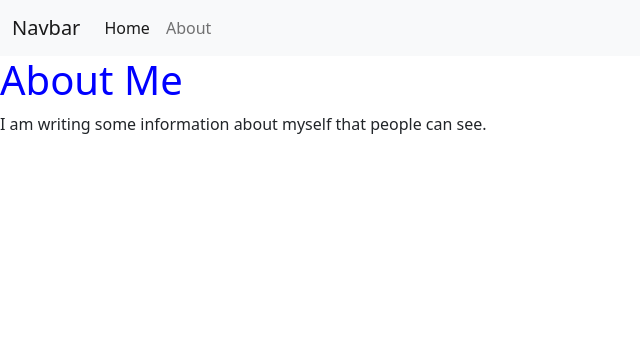
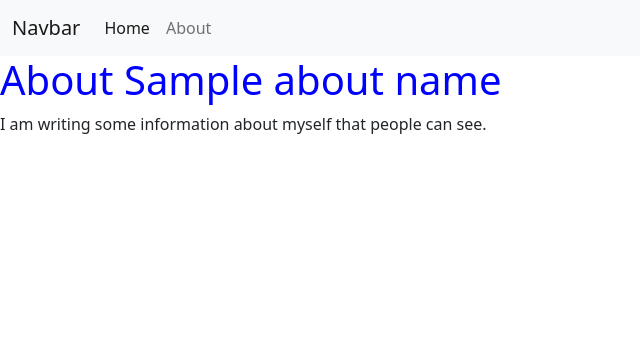
Before and after one commit to moore-brandon4/Flask_lab, a Flask app: template templates/about.html in a window 1280 px wide. Shown: the top 356 px of the page, without its empty margins (0-640 px from the left). Run offline with Flask 2, Linux system fonts and the light colour scheme; the template is opened without the code that fills it: most values are stand-ins (such as "Sample title", 1, 10 or a date in 2020).

Commit message:
still working restart

```diff
--- a/app.py
+++ b/app.py
@@ -1,17 +1,18 @@
-from flask import Flask, render_template           # import flask framework
+from flask import Flask, render_template, request           # import flask framework
 app = Flask(__name__)                              # create an app instance
 
 @app.route("/")                                    # use the home url
 def hello():                                       # method called hello
     return render_template("index.html")           # returns "hello world"
 
-if __name__ == "__main__":                         # when running python app.py
-    app.run(debug=True)                            # run the flask app
-
 @app.route("/<name>")                              # route with URL variable /<name>
 def hello_name(name):                              # call method hello_name
     return "Hello "+ name                          # which returns "hello + name
 
-@app.route("/about")                               # creating about page
-def about():                                       # method called about
-    return render_template("about.html")
+@app.route("/about")
+def about():
+    name = request.args.get('name') if request.args.get('name') else "Hello World!"
+    return render_template("about.html", aboutName=name)
+
+if __name__ == "__main__":                         # when running python app.py
+    app.run(debug=True)                            # run the flask app
--- a/templates/about.html
+++ b/templates/about.html
@@ -11,7 +11,7 @@
   <body>
     {% extends "template.html" %}
     {% block content %}
-        <h1>About Me</h1>
+        <h1>About {{ aboutName }}</h1>
         <p>I am writing some information about myself that people can see. </p>
     {% endblock %}
     <script src="https://cdn.jsdelivr.net/npm/bootstrap@5.1.0/dist/js/bootstrap.bundle.min.js" integrity="sha384-U1DAWAznBHeqEIlVSCgzq+c9gqGAJn5c/t99JyeKa9xxaYpSvHU5awsuZVVFIhvj" crossorigin="anonymous"></script>
```
